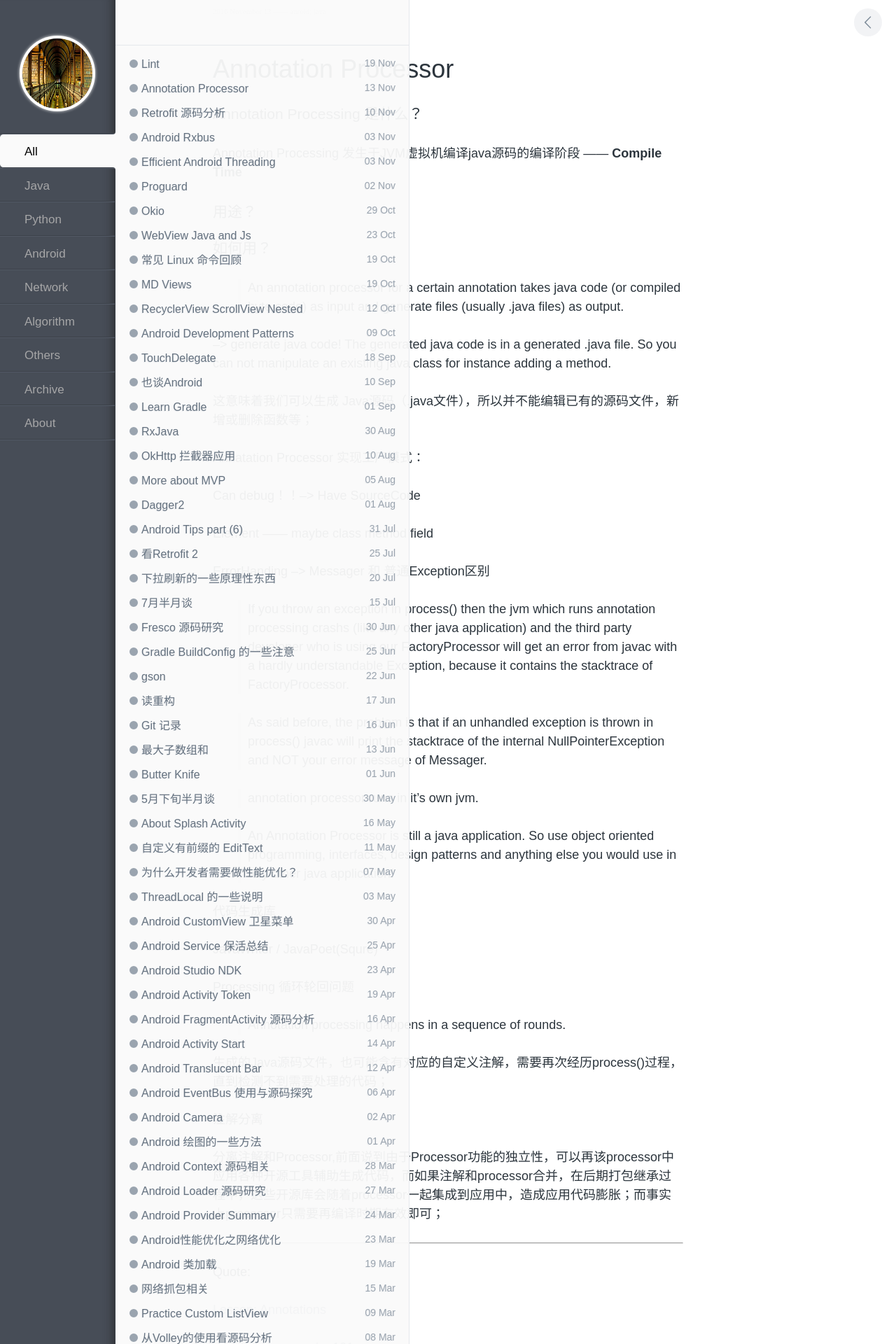
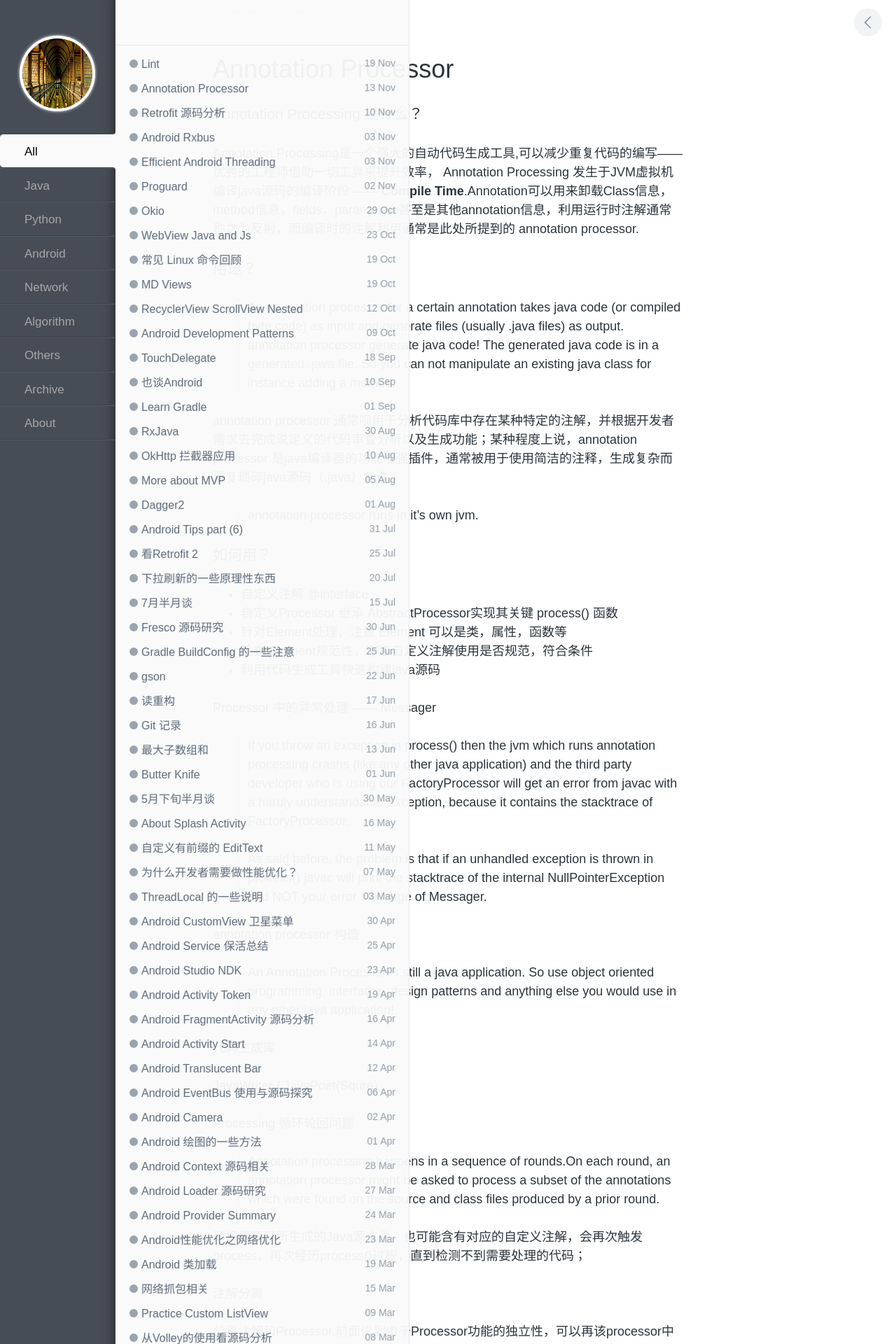
Before and after one commit to enlipan/enlipan.github.io, a Jekyll site: the page built from _posts/2016-11-13-android-annotation-processing.md, in a window 1280 px wide. Shown: the top 1920 px of the page at 70% size. Built offline with Jekyll 4.4.1, drawn with Linux system fonts in a browser that asks for light colours; nearby versions of some CDN libraries; comment, search, counter and statistics services are not loaded; some of the changed text lies outside the part shown.

Commit message:
modify annotation processor

```diff
--- a/CNAME
+++ b/CNAME
@@ -1 +1 @@
-www.javaclee.com
+itlipan.github.io
--- a/_posts/2016-11-13-android-annotation-processing.md
+++ b/_posts/2016-11-13-android-annotation-processing.md
@@ -7,40 +7,37 @@
 
 ### Annotation Processing 是什么？
 
- Annotation Processing 发生于JVM虚拟机编译java源码的编译阶段 —— **Compile Time**
-
-
-
+Annotation Processing是一个强大的自动代码生成工具,可以减少重复代码的编写—— 优秀的工程师借助一切工具来提升效率， Annotation Processing 发生于JVM虚拟机编译java源码的编译阶段 —— **Compile Time**.Annotation可以用来卸载Class信息，method信息，fields，parameters甚至是其他annotation信息，利用运行时注解通常称之为反射，而编译时的注解利用通常是此处所提到的 annotation processor.
 
 ### 用途？
 
+> An annotation processor for a certain annotation takes java code (or compiled byte code) as input and generate files (usually .java files) as output.
+annotation processor generate java code! The generated java code is in a generated .java file. So you can not manipulate an existing java class for instance adding a method.
 
+annotation processor 通常呗用于分析代码库中存在某种特定的注解，并根据开发者需求去完成说定义的代码审查分析以及生成功能；某种程度上说，annotation processor 是java编译器的功能增强插件，通常被用于使用简洁的注释，生成复杂而重复琐碎java源码（.java）文件；
+
+> annotation processor runs in it’s own jvm.
 
 ### 如何用？
 
-> An annotation processor for a certain annotation takes java code (or compiled byte code) as input and generate files (usually .java files) as output.
+*  自定义注解 @interface
 
---> generate java code! The generated java code is in a generated .java file. So you can not manipulate an existing java class for instance adding a method.
+*  自定义Processor 继承 AbstractProcessor实现其关键 process() 函数
 
-这意味着我们可以生成 Java源码（.java文件），所以并不能编辑已有的源码文件，新增或删除函数等；
+*  针对Element处理，注意 Element 可以是类，属性，函数等
 
+*  检查 Element规范性，审查自定义注解使用是否规范，符合条件
 
-Annatation Processor 实现工厂模式：
+*  利用代码生成工具快速构建java源码
 
+#### Processor 中的异常处理 —— Messager
 
-Can  debug！！--> Have  SourceCode
-
-
-Element —— maybe class method  field
-
-ErrorHanding -->  Messager 和 普通Exception区别
 >  If you throw an exception in process() then the jvm which runs annotation processing crashs (like any other java application) and the third party developer who is using our FactoryProcessor will get an error from javac with a hardly understandable Exception, because it contains the stacktrace of FactoryProcessor.
 
 > As said before, the problem is that if an unhandled exception is thrown in process() javac will print the stacktrace of the internal NullPointerException and NOT your error message of Messager.
 
 
-> annotation processor runs in it’s own jvm.
-
+#### annotation processor 构造
 
 > An Annotation Processor is still a java application. So use object oriented programming, interfaces, design patterns and anything else you would use in any other java application!
 
@@ -52,18 +49,13 @@
 
 #### Processing 循环轮回问题
 
-> Annotation processing happens in a sequence of rounds.
+> Annotation processing happens in a sequence of rounds.On each round, an annotation processor might be asked to process a subset of the annotations which were found on the source and class files produced by a prior round.
 
-生成的Java源码文件，也可能含有对应的自定义注解，需要再次经历process()过程，直到检测不到需要处理的代码；
-
-
-
+即根据源码所生成的Java源文件，也可能含有对应的自定义注解，会再次触发 process，再次经历process()过程，直到检测不到需要处理的代码；
 
 #### 注解分离
 
 分离注解和Processor,前面说到由于Processor功能的独立性，可以再该processor中应用各种开源工具辅助生成代码，而如果注解和processor合并，在后期打包继承过程中，这些开源库会随着processor一起集成到应用中，造成应用代码膨胀；而事实上processor只需要再编译时期有效即可；
-
-
 
 
 ---
@@ -72,12 +64,16 @@
 
 [Lesson: Annotations](http://docs.oracle.com/javase/tutorial/java/annotations/index.html)
 
+[Annotation Processing in Android Studio](https://medium.com/@aitorvs/annotation-processing-in-android-studio-7042ccb83024#.djhnhr2q6)
+
 [annotationprocessing101](https://github.com/sockeqwe/annotationprocessing101)
 
 [THE 10-STEP GUIDE TO ANNOTATION PROCESSING IN ANDROID STUDIO](http://blog.stablekernel.com/the-10-step-guide-to-annotation-processing-in-android-studio)
 
 [The Checker Framework](http://types.cs.washington.edu/checker-framework/)
 
+[Java Annotation Processors](https://www.javacodegeeks.com/2015/09/java-annotation-processors.html)
+
 [在 Android Studio 中使用 Annotation Processor](http://blog.chengyunfeng.com/?p=1021)
 
 [Annotation-Processing-Tool详解](http://qiushao.net/2015/07/07/Annotation-Processing-Tool%E8%AF%A6%E8%A7%A3/#augad)
```
